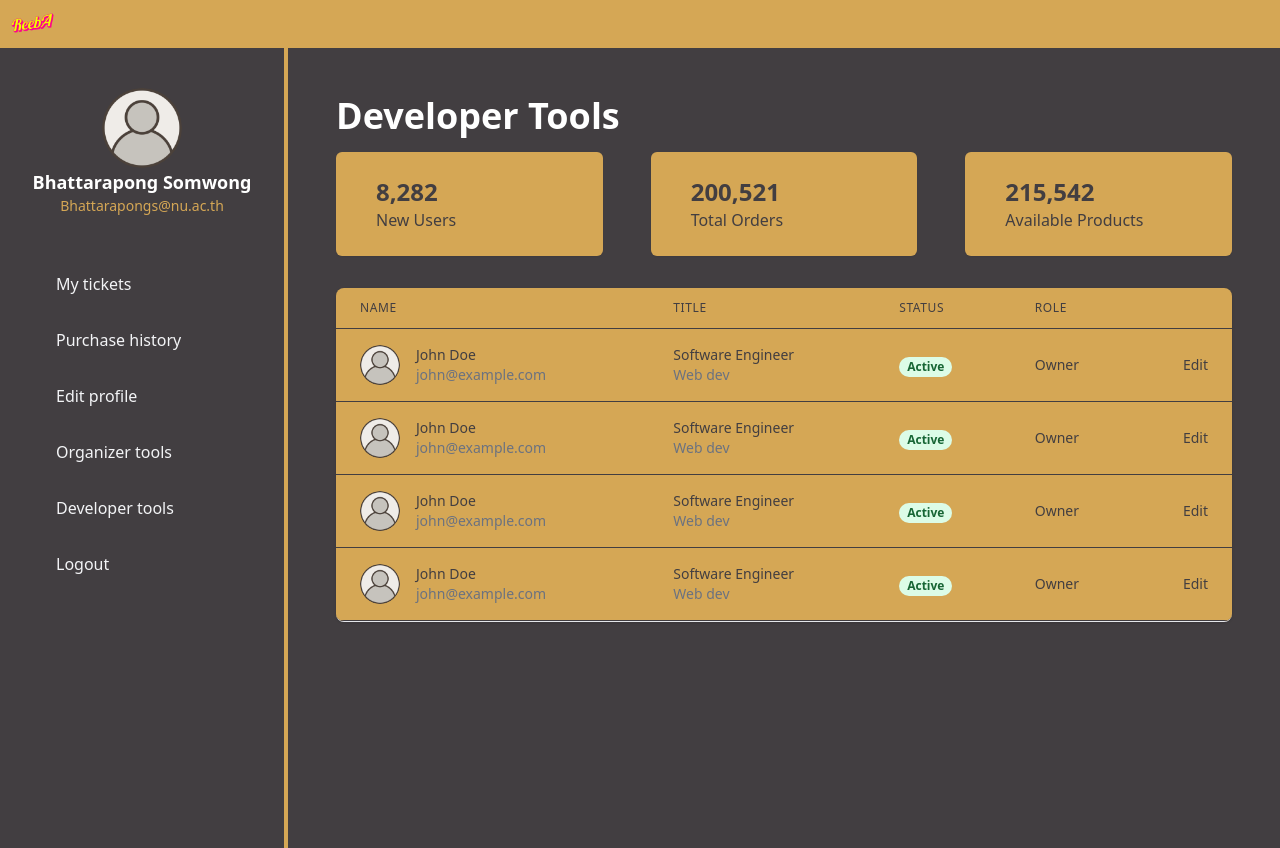
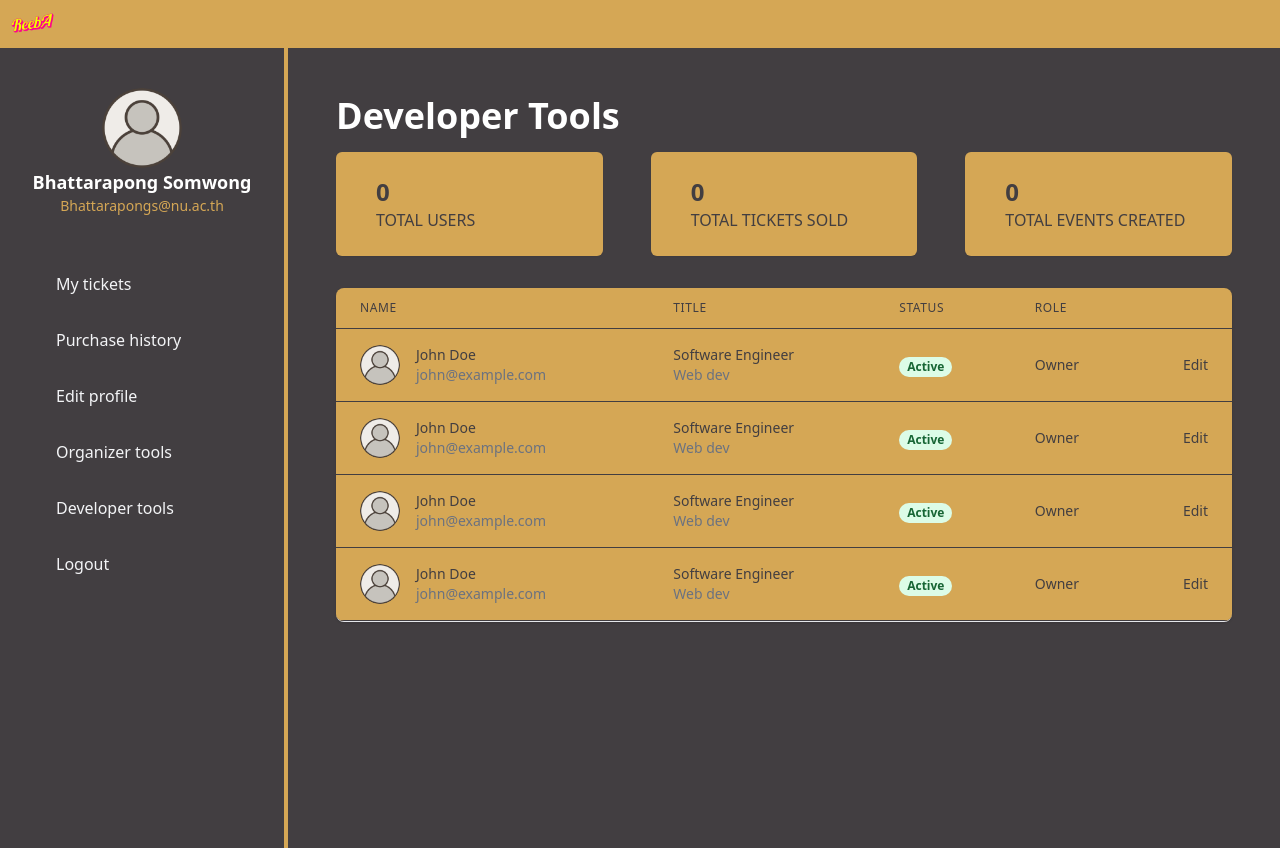
Before and after one commit to grindarius/reeba, a Vue app in the folder packages/frontend/: page /account/developer in a window 1280 px wide. Built offline with nearby package versions, Linux system fonts and the light colour scheme; a web font is replaced by a local one; what vue-mdijs would draw is missing.

Commit message:
Change the wording in the information block field and add a style for neatness.

```diff
--- a/packages/frontend/src/views/account/developer-tools.vue
+++ b/packages/frontend/src/views/account/developer-tools.vue
@@ -6,24 +6,24 @@
       <div class="w-full px-6 sm:w-1/2 xl:w-1/3">
         <div class="box-bg-text-header">
           <div class="mx-5">
-            <h4 class="box-text-secondary">8,282</h4>
-            <div class="text-pale-gray">New Users</div>
+            <h4 class="box-text-secondary">0</h4>
+            <div class="box-total">total users</div>
           </div>
         </div>
       </div>
       <div class="w-full mt-6 px-6 sm:w-1/2 xl:w-1/3 sm:mt-0">
         <div class="box-bg-text-header">
           <div class="mx-5">
-            <h4 class="box-text-secondary">200,521</h4>
-          <div class="text-pale-gray">Total Orders</div>
+            <h4 class="box-text-secondary">0</h4>
+          <div class="box-total">total tickets sold</div>
           </div>
         </div>
       </div>
       <div class="w-full mt-6 px-6 sm:w-1/2 xl:w-1/3 xl:mt-0">
         <div class="box-bg-text-header">
           <div class="mx-5">
-            <h4 class="box-text-secondary">215,542</h4>
-            <div class="text-pale-gray">Available Products</div>
+            <h4 class="box-text-secondary">0</h4>
+            <div class="box-total">total events created</div>
           </div>
         </div>
       </div>
@@ -207,4 +207,8 @@ export default defineComponent({
 .box-text-secondary {
   @apply text-2xl font-semibold text-pale-gray;
 }
+
+.box-total {
+  @apply text-pale-gray uppercase;
+}
 </style>
```
